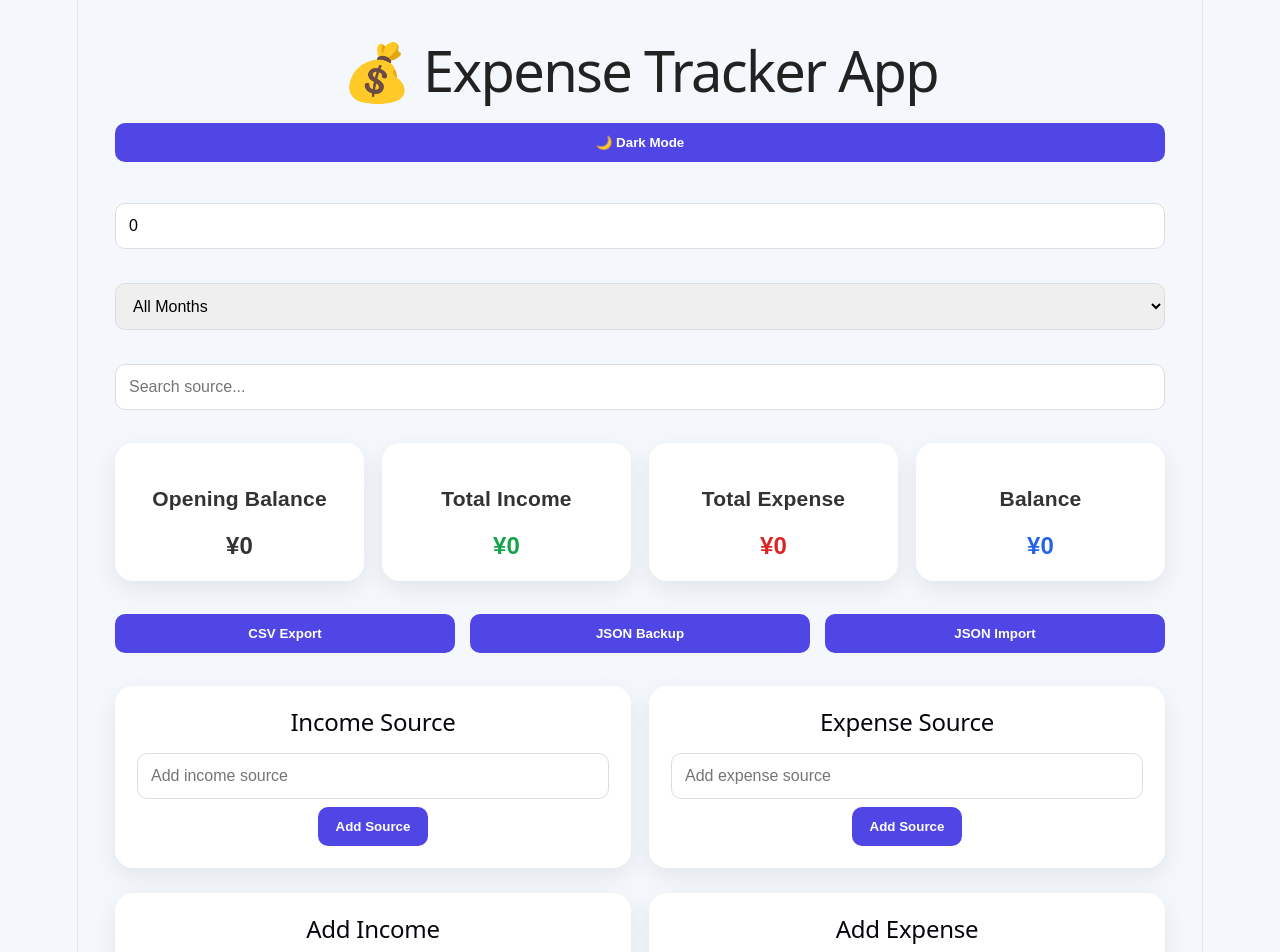
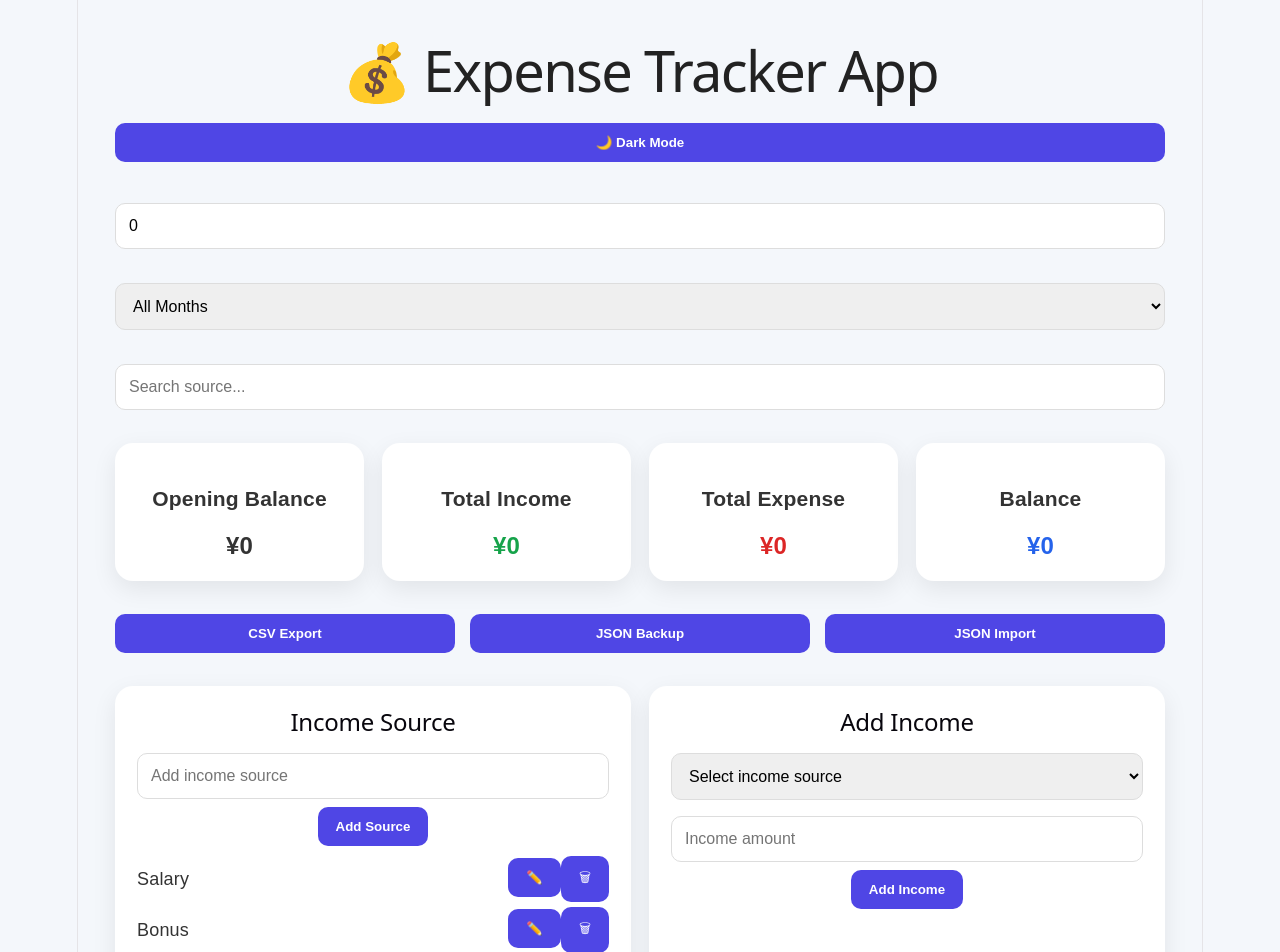
Before and after one commit to mbhandari929/expense-tracker, a React (Vite) app: page / in a window 1280 px wide. Shown: the top 952 px of the page. Built offline with nearby package versions, Linux system fonts and the light colour scheme.

Commit message:
Fix expense tracker app setup

```diff
--- a/package.json
+++ b/package.json
@@ -14,6 +14,7 @@
     "recharts": "^3.8.1"
   },
   "devDependencies": {
+    "@types/node": "^26.1.0",
     "@vitejs/plugin-react": "^6.0.1",
     "typescript": "~6.0.2",
     "vite": "^8.0.12"
--- a/src/App.tsx
+++ b/src/App.tsx
@@ -34,7 +34,7 @@ const fixOldData = (items: any[], type: "income" | "expense"): Item[] => {
 function App() {
   const [incomeText, setIncomeText] = useState("");
   const [incomeAmount, setIncomeAmount] = useState("");
-  const[expenseText, setExpenseText] = useState("");
+  const [expenseText, setExpenseText] = useState("");
   const [expenseAmount, setExpenseAmount] = useState("");
 
   const [newIncomeSource, setNewIncomeSource] = useState("");
@@ -175,7 +175,20 @@ function App() {
     }
     setNewIncomeSource("");
   };
+const deleteIncomeSource = (source: string) => {
+  setIncomeSources(incomeSources.filter((item) => item !== source));
+};
+const editIncomeSource = (oldSource: string) => {
+  const newSource = prompt("Edit Income Source", oldSource);
 
+  if (!newSource || newSource.trim() === "") return;
+
+  setIncomeSources(
+    incomeSources.map((item) =>
+      item === oldSource ? newSource.trim() : item
+    )
+  );
+};
   const addExpenseSource = () => {
     const source = newExpenseSource.trim();
     if (source === "") return;
@@ -413,11 +426,19 @@ function App() {
       </div>
 
       <div className="source-area">
-      <IncomeForm
-  newIncomeSource={newIncomeSource}
-  setNewIncomeSource={setNewIncomeSource}
-  addIncomeSource={addIncomeSource}
-      />
+        <IncomeForm
+          newIncomeSource={newIncomeSource}
+          setNewIncomeSource={setNewIncomeSource}
+          addIncomeSource={addIncomeSource}
+          incomeText={incomeText}
+          setIncomeText={setIncomeText}
+          incomeAmount={incomeAmount}
+          setIncomeAmount={setIncomeAmount}
+          incomeSources={incomeSources}
+          addIncome={addIncome}
+          editIncomeId={editIncomeId}
+          deleteIncomeSource={deleteIncomeSource}
+        />
         <div className="source-box">
           <h2>Expense Source</h2>
           <input
@@ -430,32 +451,7 @@ function App() {
       </div>
 
       <div className="form-area">
-        <div className="form-box income-form">
-          <h2>{editIncomeId ? "Edit Income" : "Add Income"}</h2>
 
-          <select
-            value={incomeText}
-            onChange={(e) => setIncomeText(e.target.value)}
-          >
-            <option value="">Select income source</option>
-            {incomeSources.map((source) => (
-              <option key={source} value={source}>
-                {source}
-              </option>
-            ))}
-          </select>
-
-          <input
-            type="number"
-            value={incomeAmount}
-            onChange={(e) => setIncomeAmount(e.target.value)}
-            placeholder="Income amount"
-          />
-
-          <button onClick={addIncome}>
-            {editIncomeId ? "Update Income" : "Add Income"}
-          </button>
-        </div>
 
         <div className="form-box expense-form">
           <h2>{editExpenseId ? "Edit Expense" : "Add Expense"}</h2>
--- a/src/components/IncomeForm.tsx
+++ b/src/components/IncomeForm.tsx
@@ -2,14 +2,34 @@ type Props = {
   newIncomeSource: string;
   setNewIncomeSource: React.Dispatch<React.SetStateAction<string>>;
   addIncomeSource: () => void;
+  deleteIncomeSource: (source: string) => void;
+  editIncomeSource: (oldSource: string) => void;
+  incomeText: string;
+  setIncomeText: React.Dispatch<React.SetStateAction<string>>;
+  incomeAmount: string;
+  setIncomeAmount: React.Dispatch<React.SetStateAction<string>>;
+  incomeSources: string[];
+  addIncome: () => void;
+  editIncomeId: string | null;
 };
+
 
 function IncomeForm({
   newIncomeSource,
   setNewIncomeSource,
   addIncomeSource,
+  deleteIncomeSource,
+  editIncomeSource,
+  incomeText,
+  setIncomeText,
+  incomeAmount,
+  setIncomeAmount,
+  incomeSources,
+  addIncome,
+  editIncomeId,
 }: Props) {
   return (
+    <>
       <div className="source-box">
         <h2>Income Source</h2>
         <input
@@ -18,7 +38,59 @@ function IncomeForm({
           placeholder="Add income source"
         />
         <button onClick={addIncomeSource}>Add Source</button>
+        <div style={{ marginTop: "10px" }}>
+  {incomeSources.map((source) => (
+    <div
+      key={source}
+      style={{
+        display: "flex",
+        justifyContent: "space-between",
+        alignItems: "center",
+        marginBottom: "5px",
+      }}
+    >
+      <span>{source}</span>
+
+      <div>
+        <button onClick={() => editIncomeSource(source)}>
+          ✏️
+        </button>
+        <button onClick={() => deleteIncomeSource(source)}>
+          🗑
+        </button>
       </div>
+    </div>
+  ))}
+</div>
+      </div>
+
+      <div className="form-box income-form">
+        <h2>{editIncomeId ? "Edit Income" : "Add Income"}</h2>
+
+        <select
+          value={incomeText}
+          onChange={(e) => setIncomeText(e.target.value)}
+        >
+          <option value="">Select income source</option>
+          {incomeSources.map((source) => (
+            <option key={source} value={source}>
+              {source}
+            </option>
+          ))}
+        </select>
+
+        <input
+          type="number"
+          value={incomeAmount}
+          onChange={(e) => setIncomeAmount(e.target.value)}
+          placeholder="Income amount"
+        />
+
+        <button onClick={addIncome}>
+          {editIncomeId ? "Update Income" : "Add Income"}
+        </button>
+      </div>
+    </>
   );
 }
 
```
Also changed, not shown: 1 other file (tests, documents, lock files or other folders). Lines whose indentation alone changed are shown as unchanged.
